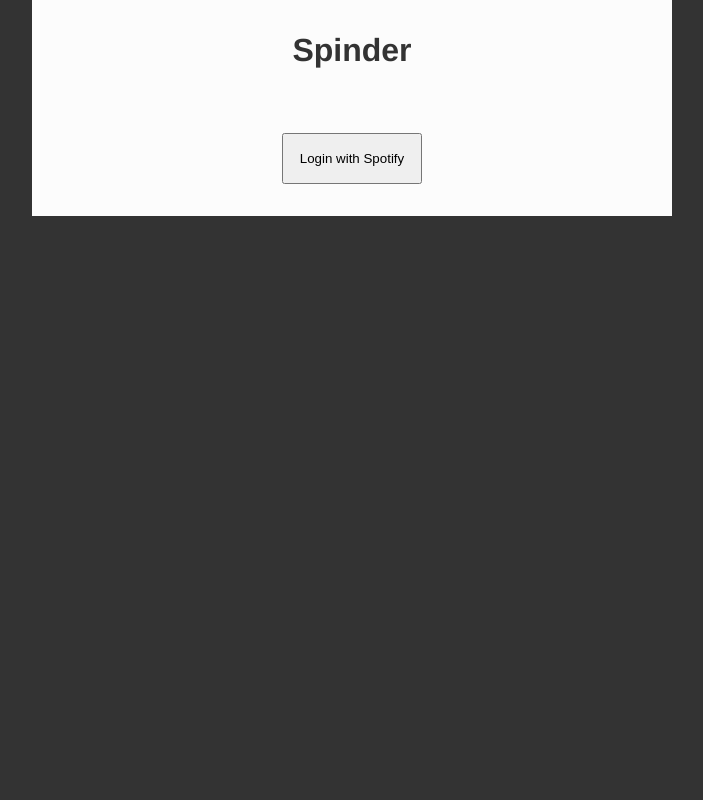
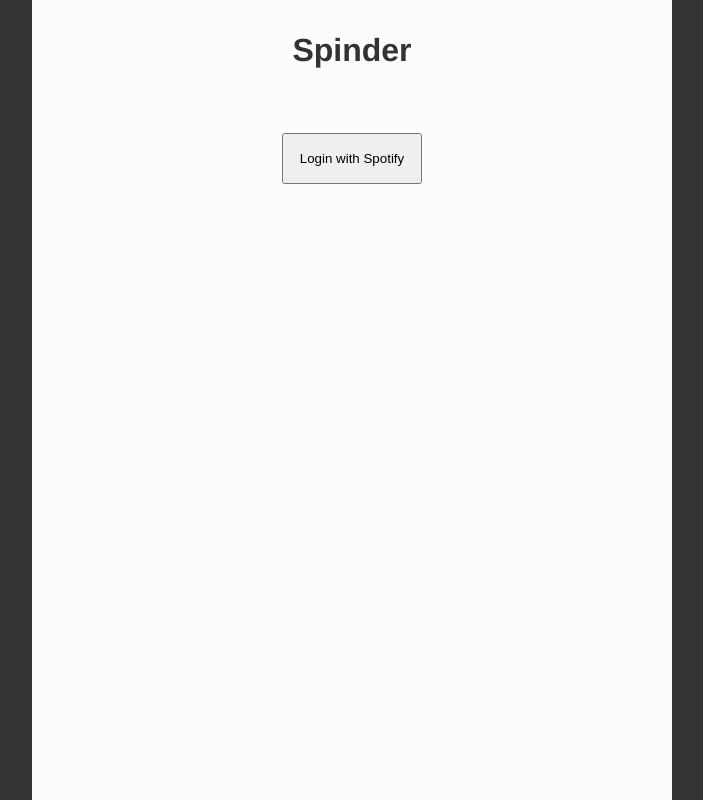
Before and after one commit to timi-ty/spinder-frontend, a React (Vite) app: page /home in a window 1280 px wide. Shown: the top 800 px of the page, without its empty margins (288-991 px from the left). Built offline with nearby package versions, Linux system fonts and the light colour scheme.

Commit message:
App area sizing css

```diff
--- a/src/_base.scss
+++ b/src/_base.scss
@@ -2,17 +2,54 @@ $font-stack: Helvetica, sans-serif;
 $primary-color: #333;
 $empty-area-bg-color: #333;
 $app-area-bg-color: #fcfcfc;
+$min-aspect-ratio: 1.5; // = height : width (mobile first).
+$max-aspect-ratio: 2.3; // = height : width (mobile first).
+$max-width: 40rem;
 
-%app-area{
-    width: 100%;
-    display: flex;
-    flex-direction: column;
-    align-content: flex-start;
-    background: $app-area-bg-color;
+//Use the entire screen width by default (mobile first).
+//Set the height to match the min-aspect-ratio by default.
+%app-area {
+  width: 100%;
+  height: calc($min-aspect-ratio * 100vw);
+  display: flex;
+  flex-direction: column;
+  align-content: flex-start;
+  background: $app-area-bg-color;
 }
 
-@media screen and (min-width: 40rem){
-    %app-area{
-        width: 40rem;
+//If the screen height is greater than the height which matches the min-aspect-ratio, use the entire screen height.
+@media screen and (min-height: calc($min-aspect-ratio * 100vw)) {
+  %app-area {
+    height: 100vh;
+  }
+
+  //If the screen height is greater than the max-height, always use the max-height.
+  @media screen and (min-height: calc($max-aspect-ratio * 100vw)) {
+    %app-area {
+      height: calc($max-aspect-ratio * 100vw);
     }
+  }
 }
+
+//If screen width is greater than max-width, always use the max-width.
+//Set the height to match the min-aspect-ratio by default.
+@media screen and (min-width: $max-width) {
+  %app-area {
+    width: $max-width;
+    height: calc($min-aspect-ratio * $max-width);
+  }
+
+  //If the screen height is greater than the height which matches the min-aspect-ratio, use the entire screen height.
+  @media screen and (min-height: calc($min-aspect-ratio * $max-width)) {
+    %app-area {
+      height: 100vh;
+    }
+  }
+
+  //If the screen height is greater than the max-height, always use the max-height.
+  @media screen and (min-height: calc($max-aspect-ratio * $max-width)) {
+    %app-area {
+      height: calc($max-aspect-ratio * $max-width);
+    }
+  }
+}
--- a/src/discover/DiscoverContent.tsx
+++ b/src/discover/DiscoverContent.tsx
@@ -12,7 +12,7 @@ function DiscoverContent() {
   const discoverDestinations = useDiscoverDestinations();
   return (
     <div className="discover">
-      <h1 className="discover-header">Discover</h1>
+      <h1>Discover</h1>
       <div>{spotifyProfileData.display_name}</div>
       <div>{spotifyProfileData.email}</div>
       <ul>
```
Also changed, not shown: src/discover/DiscoverContent.scss (+12 -0 lines).
